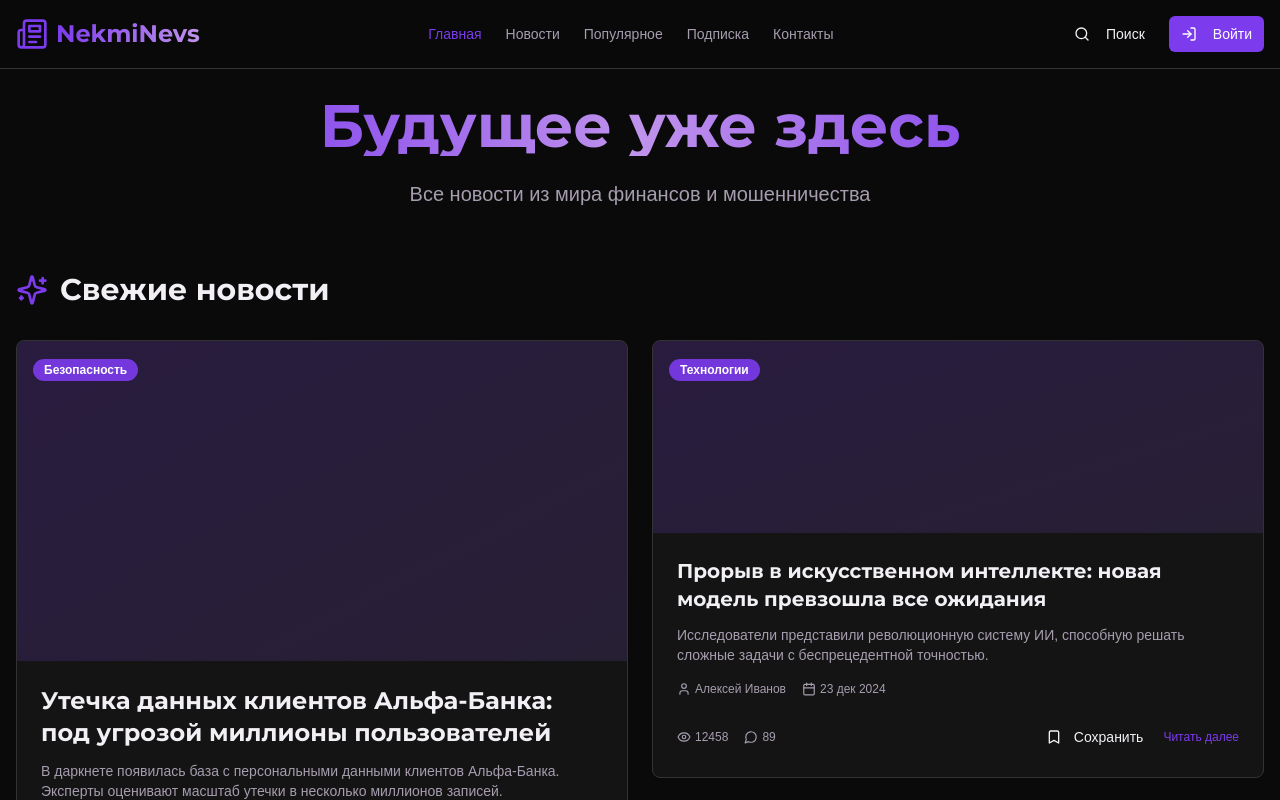
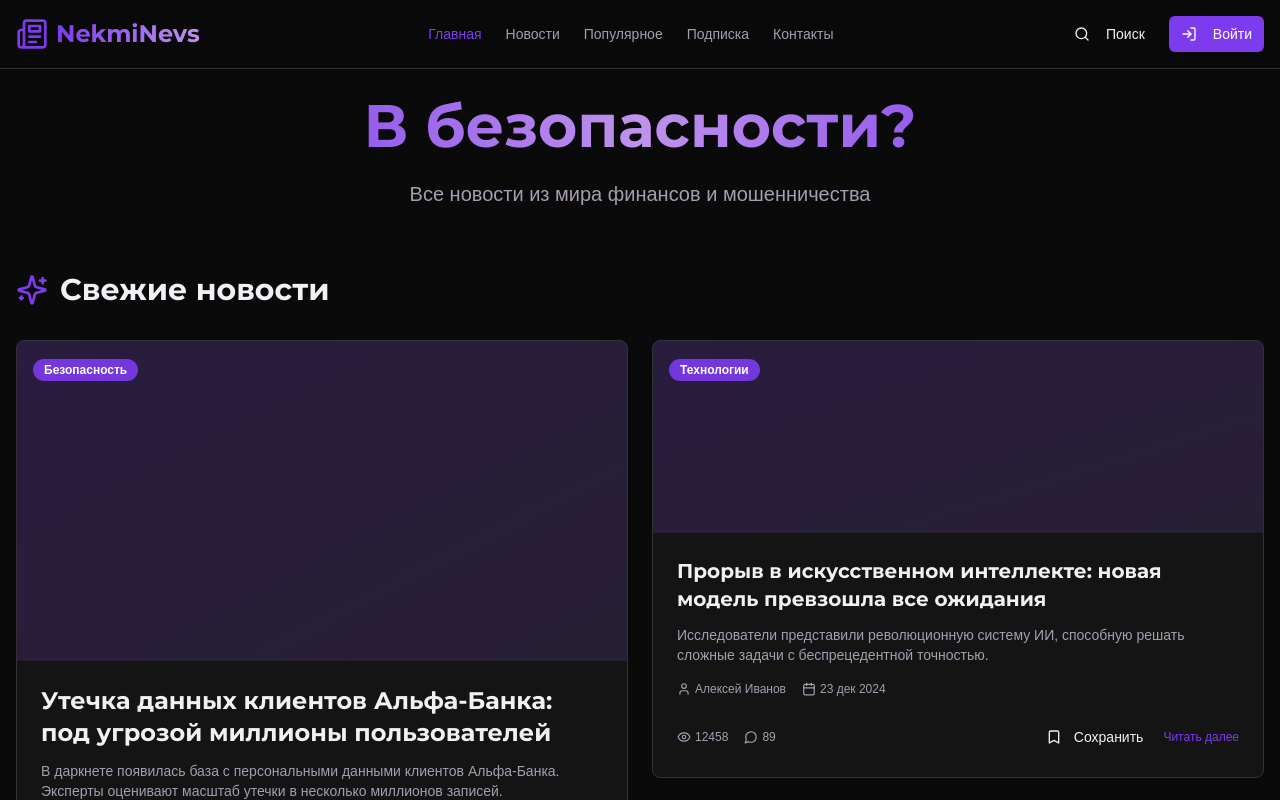
Before and after one commit to pr-poehali-dev/news-website-customization, a React (Vite) app: page / in a window 1280 px wide. Shown: the top 800 px of the page. Built offline with nearby package versions, Linux system fonts and the light colour scheme; a web font is replaced by a local one.

Commit message:
Обновлен компонент интерфейса

```diff
--- a/src/pages/Index.tsx
+++ b/src/pages/Index.tsx
@@ -128,9 +128,7 @@ const Index = () => {
       <main className="pt-24 pb-16">
         <section id="home" className="container mx-auto px-4 mb-16">
           <div className="max-w-4xl mx-auto text-center mb-12 animate-fade-in">
-            <h2 className="text-5xl md:text-6xl font-bold mb-6 bg-gradient-to-r from-primary via-accent to-primary bg-clip-text text-transparent">
-              Будущее уже здесь
-            </h2>
+            <h2 className="text-5xl md:text-6xl font-bold mb-6 bg-gradient-to-r from-primary via-accent to-primary bg-clip-text text-transparent">В безопасности? </h2>
             <p className="text-xl text-muted-foreground text-center">Все новости из мира финансов и мошенничества </p>
           </div>
         </section>
```
